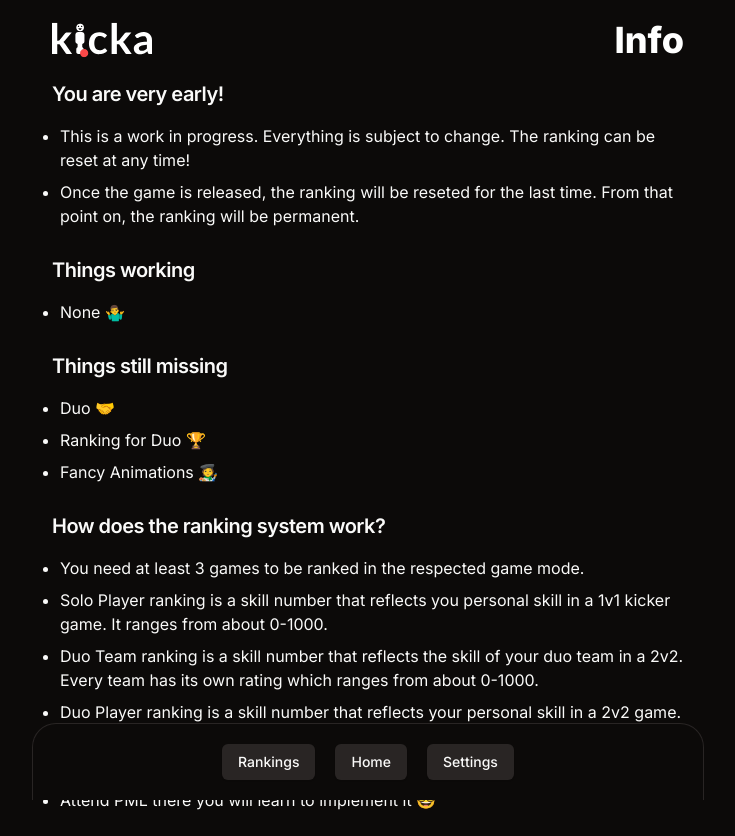
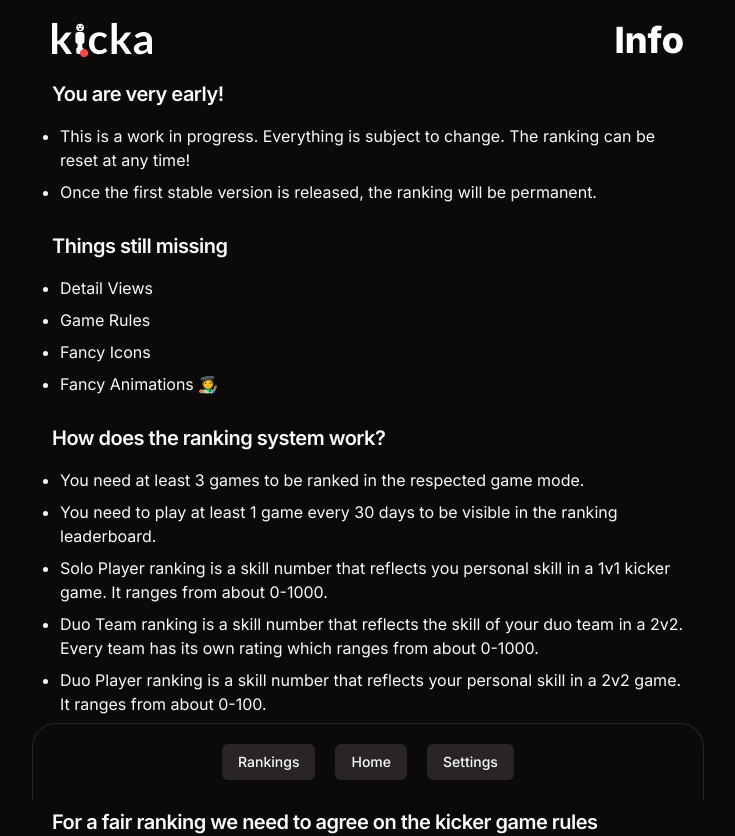
Before and after one commit to ChiChuRita/kicka, a Next.js app: page /info in a window 1280 px wide. Shown: the top 836 px of the page, without its empty margins (272-1007 px from the left). Built offline with nearby package versions, Linux system fonts and the light colour scheme.

Commit message:
update info

```diff
--- a/src/app/info/page.tsx
+++ b/src/app/info/page.tsx
@@ -12,22 +12,17 @@ export default async function InfoPage() {
             ranking can be reset at any time!
           </li>
           <li>
-            Once the game is released, the ranking will be reseted for the last
-            time. From that point on, the ranking will be permanent.
+            Once the first stable version is released, the ranking will be
+            permanent.
           </li>
-        </ul>
-      </div>
-      <div className="flex flex-col">
-        <h4>Things working</h4>
-        <ul className="flex flex-col ">
-          <li>None 🤷‍♂️</li>
         </ul>
       </div>
       <div className="flex flex-col">
         <h4>Things still missing</h4>
         <ul className="flex flex-col">
-          <li>Duo 🤝</li>
-          <li>Ranking for Duo 🏆</li>
+          <li>Detail Views</li>
+          <li>Game Rules</li>
+          <li>Fancy Icons</li>
           <li>Fancy Animations 🧑‍🎨</li>
         </ul>
       </div>
@@ -36,6 +31,10 @@ export default async function InfoPage() {
         <ul className="flex flex-col">
           <li>
             You need at least 3 games to be ranked in the respected game mode.
+          </li>
+          <li>
+            You need to play at least 1 game every 30 days to be visible in the
+            ranking leaderboard.
           </li>
           <li>
             Solo Player ranking is a skill number that reflects you personal
```
